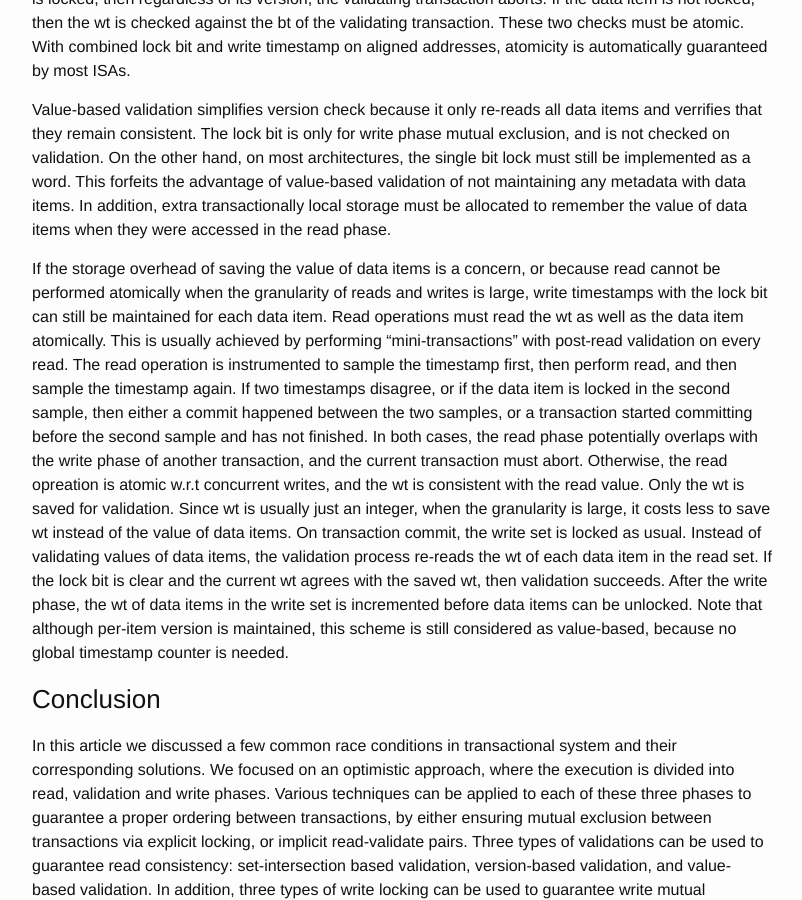
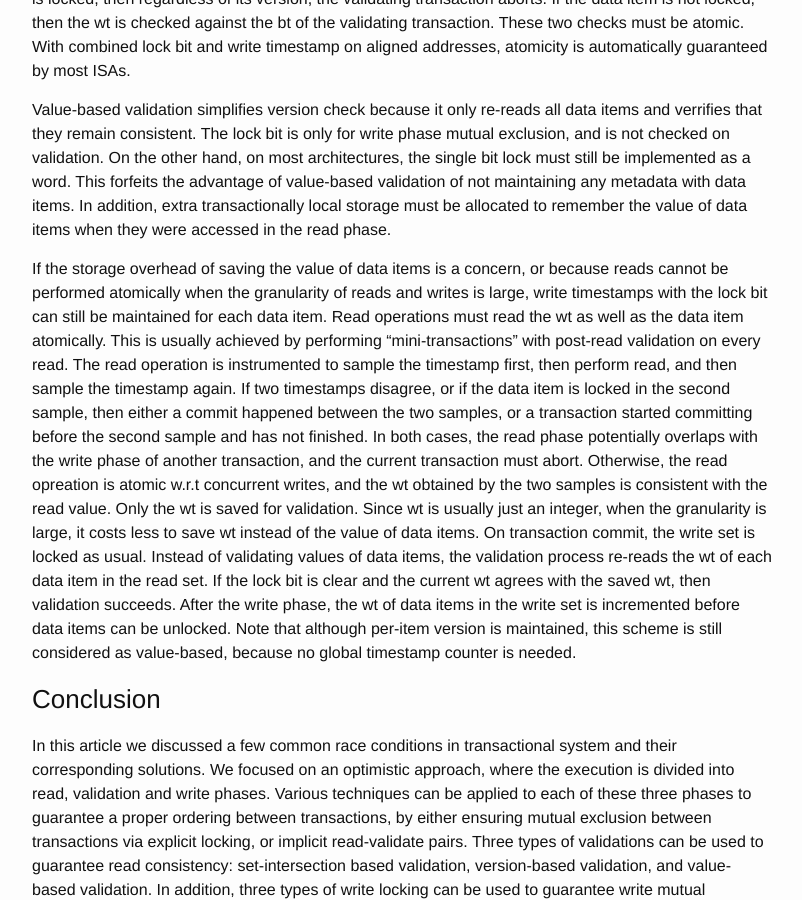
Before and after one commit to wangziqi2013/wangziqi2013.github.io, a Jekyll site: the page built from _posts/2018-03-21-Analyzing-OCC-Anomalies-and-Solutions.markdown, in a window 1280 px wide and 900 px high, scrolled down 11294 px. Shown: the whole window, without its empty margins (238-1040 px from the left). Built offline with Jekyll 4.4.1, drawn with Linux system fonts in a browser that asks for light colours.

Commit message:
Small change

```diff
--- a/_posts/2018-03-21-Analyzing-OCC-Anomalies-and-Solutions.markdown
+++ b/_posts/2018-03-21-Analyzing-OCC-Anomalies-and-Solutions.markdown
@@ -479,7 +479,7 @@ still be implemented as a word. This forfeits the advantage of value-based valid
 any metadata with data items. In addition, extra transactionally local storage must be allocated to remember
 the value of data items when they were accessed in the read phase.
 
-If the storage overhead of saving the value of data items is a concern, or because read cannot be performed
+If the storage overhead of saving the value of data items is a concern, or because reads cannot be performed
 atomically when the granularity of reads and writes is large, write timestamps with the lock bit can still be
 maintained for each data item. Read operations must read the wt
 as well as the data item atomically. This is usually achieved by performing "mini-transactions" with post-read validation
@@ -487,7 +487,8 @@ on every read. The read operation is instrumented to sample the timestamp first,
 sample the timestamp again. If two timestamps disagree, or if the data item is locked in the second sample, then either
 a commit happened between the two samples, or a transaction started committing before the second sample and has not finished.
 In both cases, the read phase potentially overlaps with the write phase of another transaction, and the current
-transaction must abort. Otherwise, the read opreation is atomic w.r.t concurrent writes, and the wt is consistent with
+transaction must abort. Otherwise, the read opreation is atomic w.r.t concurrent writes, and the wt obtained by the
+two samples is consistent with
 the read value. Only the wt is saved for validation. Since wt is usually just an integer, when the granularity is large,
 it costs less to save wt instead of the value of data items. On transaction commit, the write set is locked as usual.
 Instead of validating values of data items, the validation process re-reads the wt of each data item in the read set.
```
